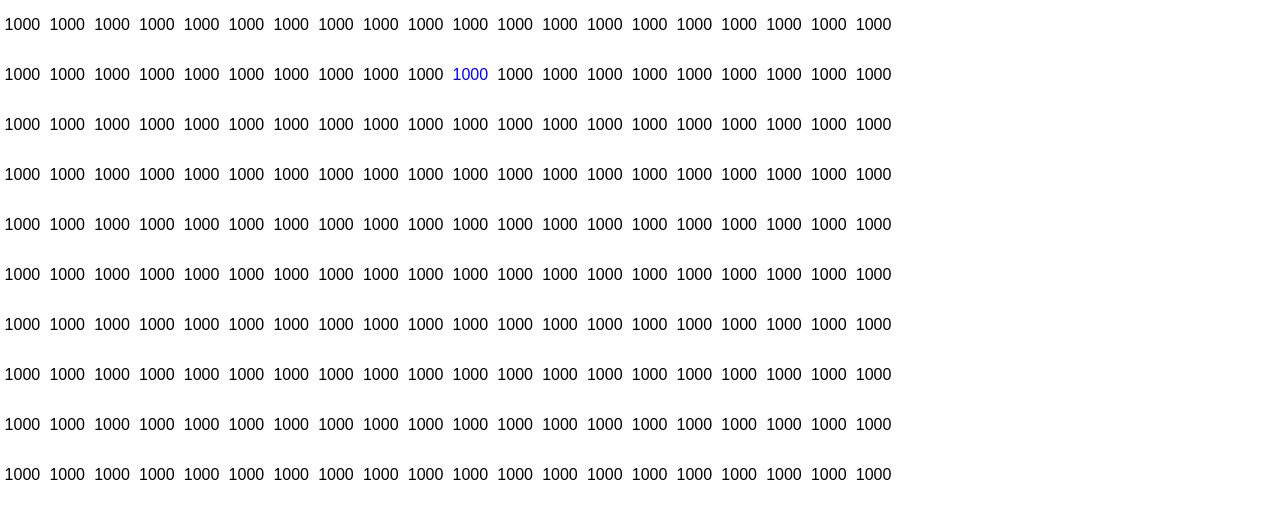
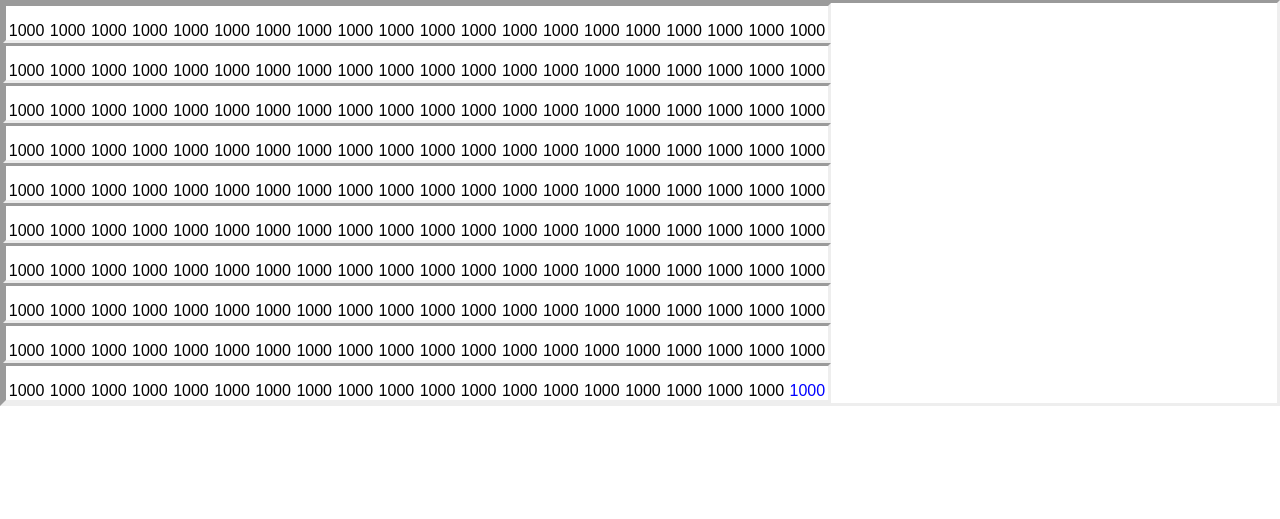
Before and after one commit to Bro70255/projectweb, a Django app: page /mainframe/ in a window 1280 px wide. Shown: the part 58-577 px from the top of the page. Run offline with Django 4.2, Linux system fonts and the light colour scheme.

Commit message:
initial commit-6

```diff
--- a/static/website/tuttuscalebody.css
+++ b/static/website/tuttuscalebody.css
@@ -2,7 +2,12 @@
         display: none;
 }
 .digit {
-  width: 70%;
+  border-style: inset;
+  width: 65%;
+  height: 40px;
   display: flex;
   justify-content: space-around;
 }
+.entiredigit{
+    border-style: inset;
+}
--- a/static/website/tuttuscalebody.js
+++ b/static/website/tuttuscalebody.js
@@ -1,6 +1,3 @@
 for ( let i = 0; i < 1; i++ ) {
         document.getElementById("colour").click();
     }
-for ( let id = 0; id < 1; id++ ){
-
-}
--- a/website/templates/mainframe.html
+++ b/website/templates/mainframe.html
@@ -1,8 +1,9 @@
 {% extends 'base.html' %}
 
 {% block content %}
+<div class = 'entiredigit'>
 <div class = 'digit'>
-    <script>i=25</script>
+    <script>i=199</script>
     <button id="colour" type="button" onclick='document.getElementById(i).style.color = "blue";'>Click Me!</button>
     <p id="0">1000</p><p id="10">1000</p>
     <p id="1">1000</p><p id="11">1000</p>
@@ -123,4 +124,5 @@
     <p id="188">1000</p><p id="198">1000</p>
     <p id="189">1000</p><p id="199">1000</p>
 </div>
+</div>
 {% endblock %}
```
